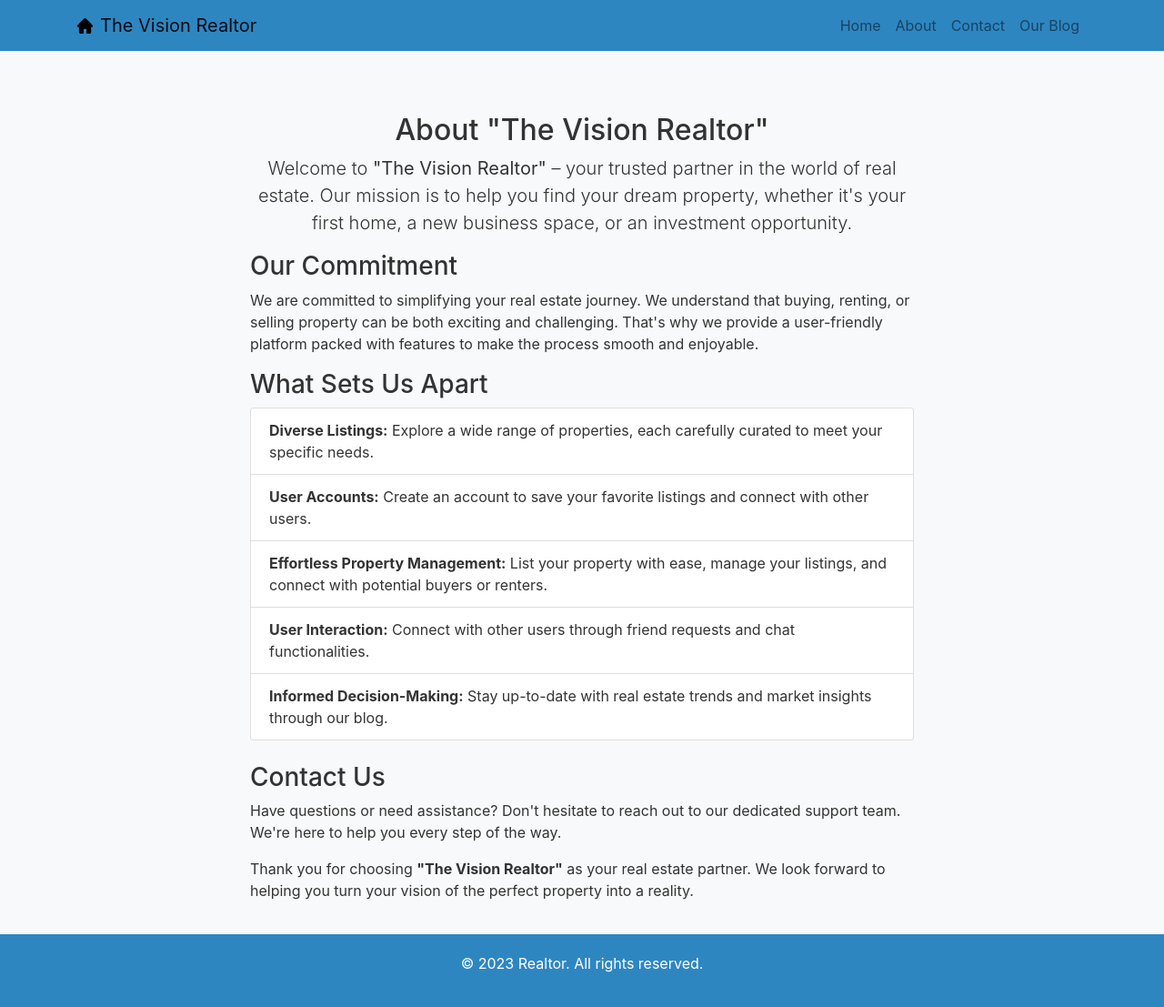
After one commit to Syed-Hamza10/Real-Estate-Site, a Django app: page /about in a window 1280 px wide. The commit adds this page. Shown: the whole page at 91% size. Run offline with Django 4.2, Linux system fonts and the light colour scheme; some libraries are stand-ins or nearby versions.

Commit message:
Changed Frontend and Added About Page

```diff
--- /dev/null
+++ b/realtor/templates/realtor/about.html
@@ -0,0 +1,55 @@
+{% extends 'base.html' %}
+
+{% block title %}About Us{% endblock %}
+
+{% block content %}
+<div class="container mt-5">
+    <div class="row">
+        <div class="col-md-8 offset-md-2">
+            <h2 class="text-center">About "The Vision Realtor"</h2>
+            <p class="lead text-center">
+                Welcome to <strong>"The Vision Realtor"</strong> – your trusted partner in the world of real estate.
+                Our mission is to help you find your dream property, whether it's your first home,
+                a new business space, or an investment opportunity.
+            </p>
+
+            <h3>Our Commitment</h3>
+            <p>
+                We are committed to simplifying your real estate journey.
+                We understand that buying, renting, or selling property can be both exciting and challenging.
+                That's why we provide a user-friendly platform packed with features to make the process smooth and enjoyable.
+            </p>
+
+            <h3>What Sets Us Apart</h3>
+            <ul class="list-group">
+                <li class="list-group-item">
+                    <strong>Diverse Listings:</strong> Explore a wide range of properties, each carefully curated to meet your specific needs.
+                </li>
+                <li class="list-group-item">
+                    <strong>User Accounts:</strong> Create an account to save your favorite listings and connect with other users.
+                </li>
+                <li class="list-group-item">
+                    <strong>Effortless Property Management:</strong> List your property with ease, manage your listings, and connect with potential buyers or renters.
+                </li>
+                <li class="list-group-item">
+                    <strong>User Interaction:</strong> Connect with other users through friend requests and chat functionalities.
+                </li>
+                <li class="list-group-item">
+                    <strong>Informed Decision-Making:</strong> Stay up-to-date with real estate trends and market insights through our blog.
+                </li>
+            </ul>
+
+            <h3 class="mt-4">Contact Us</h3>
+            <p>
+                Have questions or need assistance? Don't hesitate to reach out to our dedicated support team.
+                We're here to help you every step of the way.
+            </p>
+
+            <p>
+                Thank you for choosing <strong>"The Vision Realtor"</strong> as your real estate partner.
+                We look forward to helping you turn your vision of the perfect property into a reality.
+            </p>
+        </div>
+    </div>
+</div>
+{% endblock %}
--- a/realtor/urls.py
+++ b/realtor/urls.py
@@ -24,7 +24,8 @@ urlpatterns = [
     path("<int:property_id>", views.detail, name='detail'),
     path("<int:property_id>/delete", views.delete, name='delete'),
     path("contact/", views.ContactView, name='contact'),
-    path("new_property",views.NewPropertyView, name = 'new_property')
+    path("new_property",views.NewPropertyView, name = 'new_property'),
+    path('about',views.AboutView, name = 'about'),
 
 
 ]
--- a/realtor/views.py
+++ b/realtor/views.py
@@ -57,3 +57,6 @@ def NewPropertyView(request):
         form = AddProperty()
 
     return render(request, 'realtor/new_property.html', {'form' : form})
+
+def AboutView(request):
+    return render(request, 'realtor/about.html')
--- a/templates/base.html
+++ b/templates/base.html
@@ -99,7 +99,7 @@
                 </li>
 
                 <li class="nav-item">
-                    <a class="nav-link" href="#">About</a>
+                    <a class="nav-link" href="{% url 'realtor:about' %}">About</a>
                 </li>
                 <li class="nav-item">
                     <a class="nav-link" href="{% url 'realtor:contact' %}">Contact</a>
```
Also changed, not shown: accounts/templates/accounts/send_message.html (+10 -4 lines), accounts/templates/accounts/users_list.html (+20 -10 lines), db.sqlite3.
